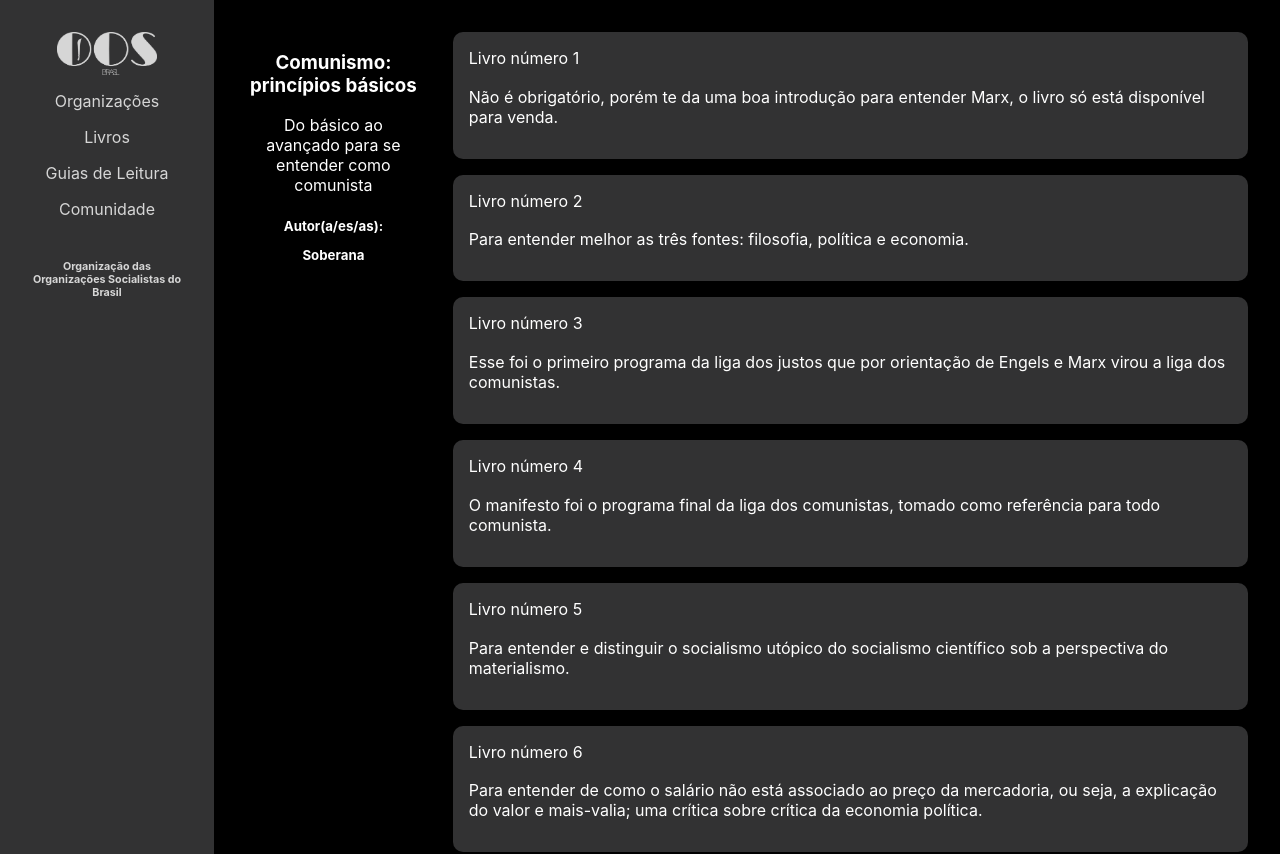
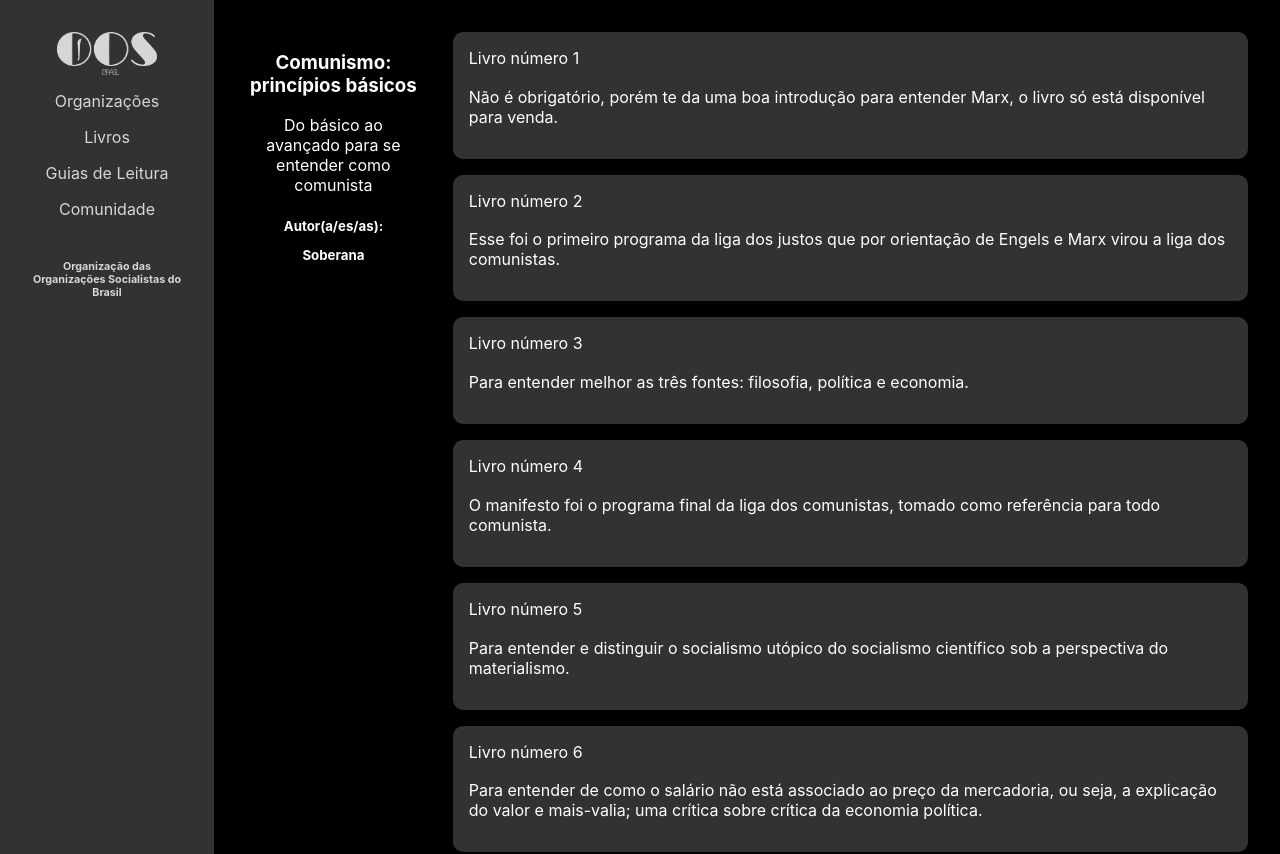
Before and after one commit to alexisxz/oos-brasil, a Next.js app: page /guias-de-leitura/1-comunismo-principios-basicos in a window 1280 px wide. Shown: the top 854 px of the page. Built offline with nearby package versions, Linux system fonts and the light colour scheme; no server answers; the database is empty.

Commit message:
fix: ordering the books order of guide number one

```diff
--- a/src/data/guiasDeLeitura.ts
+++ b/src/data/guiasDeLeitura.ts
@@ -25,8 +25,8 @@ export const data: GuiaDeLeitura[] = [
         finalLevel: 'advanced',
         livros: [
             { id: 'UbihWMgK4PkUW57Hw23u', text: 'Não é obrigatório, porém te da uma boa introdução para entender Marx, o livro só está disponível para venda.', position: 1 },
-            { id: 'Ncq8JyxLf8xQNRAFsebX', text: 'Para entender melhor as três fontes: filosofia, política e economia.', position: 2 },
-            { id: 'fxDLucw7doe6UCCSoFvA', text: 'Esse foi o primeiro programa da liga dos justos que por orientação de Engels e Marx virou a liga dos comunistas.', position: 3 },
+            { id: 'fxDLucw7doe6UCCSoFvA', text: 'Esse foi o primeiro programa da liga dos justos que por orientação de Engels e Marx virou a liga dos comunistas.', position: 2 },
+            { id: 'Ncq8JyxLf8xQNRAFsebX', text: 'Para entender melhor as três fontes: filosofia, política e economia.', position: 3 },
             { id: 'SZHHNEeEpCdh5E5oX0cT', text: 'O manifesto foi o programa final da liga dos comunistas, tomado como referência para todo comunista.', position: 4 },
             { id: 'vxC0AQ50HK0c4Vb1PGoN', text: 'Para entender e distinguir o socialismo utópico do socialismo científico sob a perspectiva do materialismo.', position: 5 },
             { id: 'LevIdv7nkrZlk0b09ASw', text: 'Para entender de como o salário não está associado ao preço da mercadoria, ou seja, a explicação do valor e mais-valia; uma crítica sobre crítica da economia política.', position: 6 },
```
